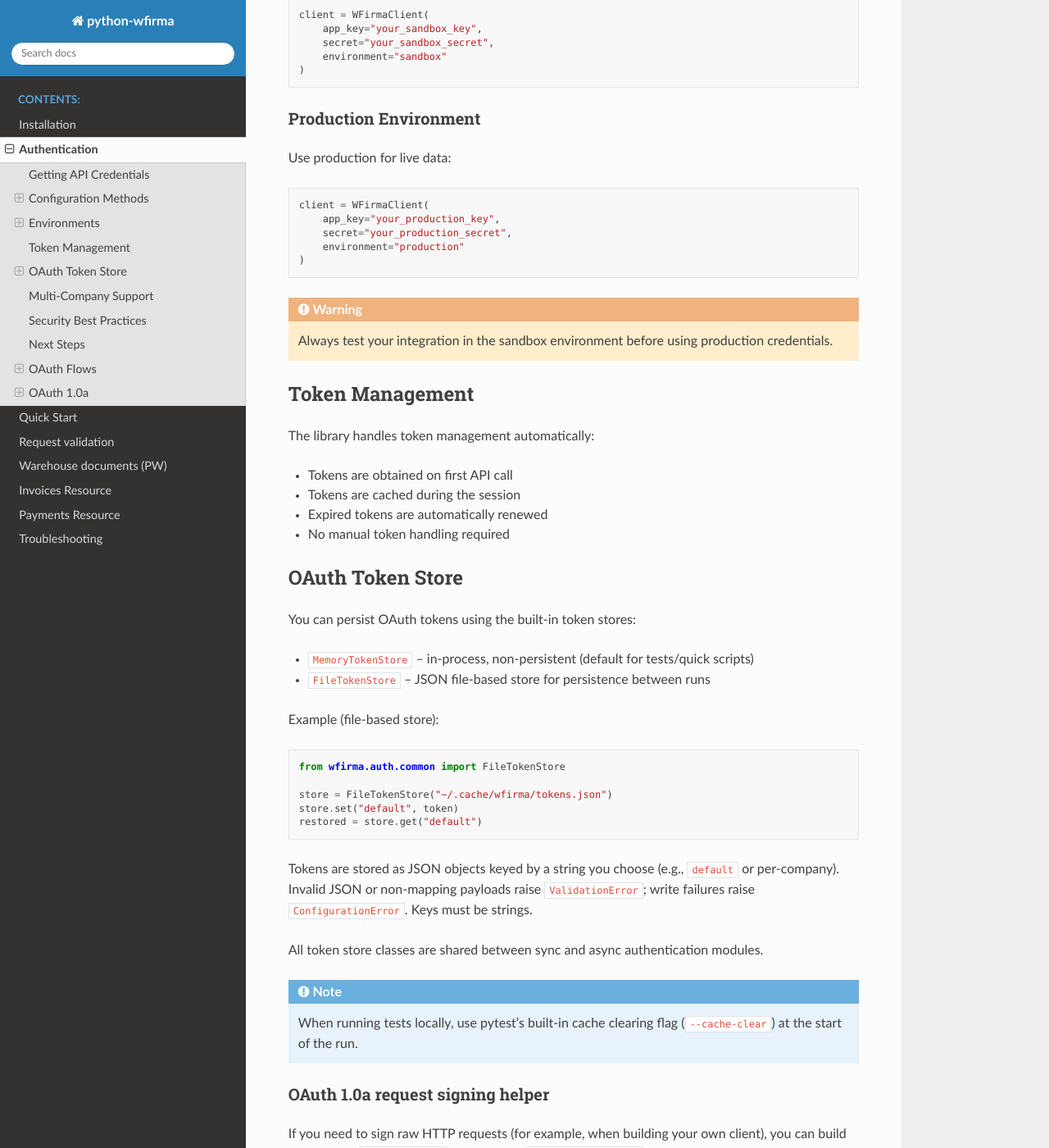
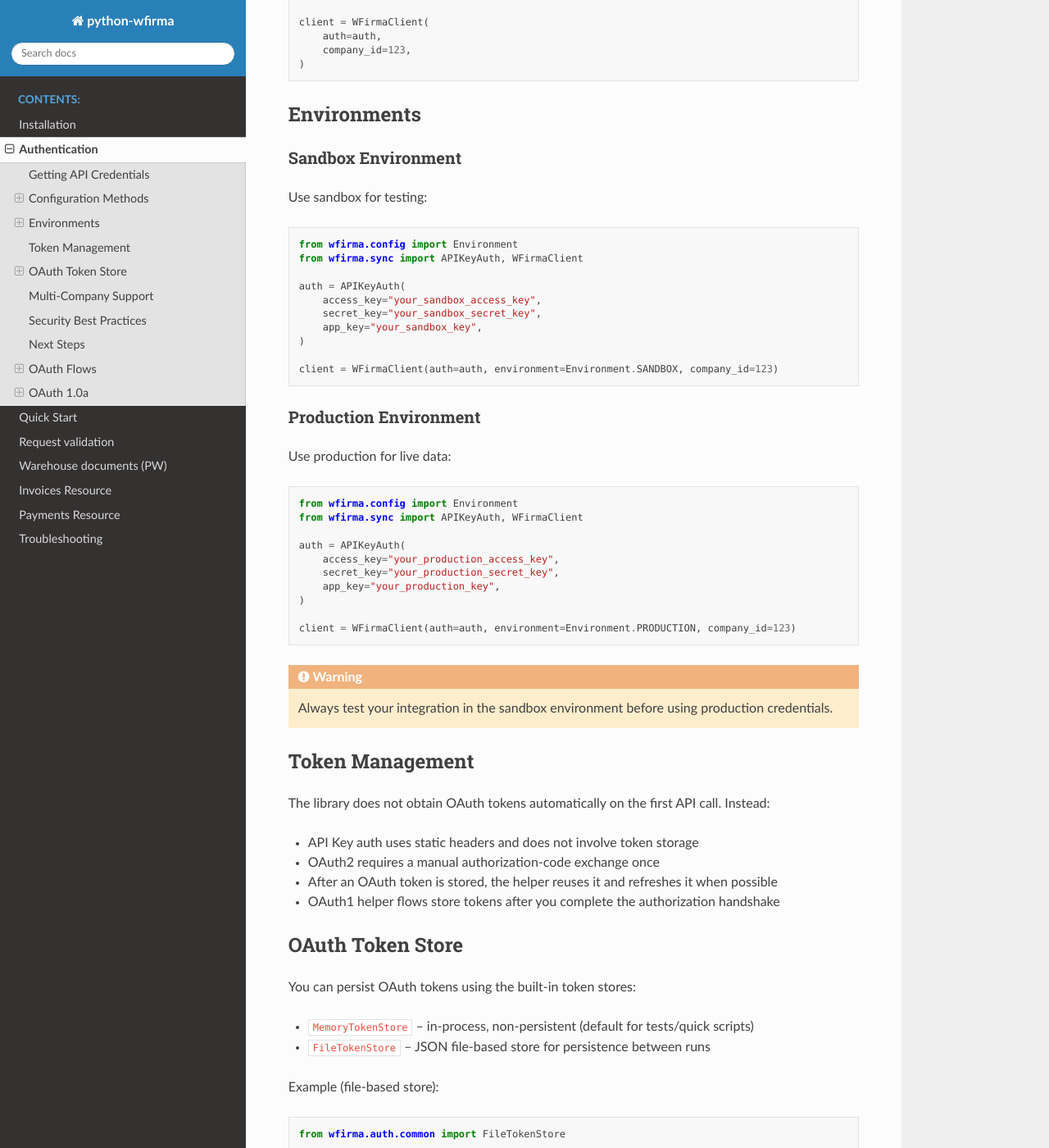
Before and after one commit to dekoza/python-wfirma, a Sphinx documentation site: the page built from docs/authentication.rst, in a window 1280 px wide and 1400 px high, scrolled down 1360 px. Shown: the whole window at 82% size. Built offline with Sphinx 7.4.7 and the Read the Docs theme 3.1.0, drawn with Linux system fonts in a browser that asks for light colours; some of the changed text lies outside the part shown.

Commit message:
docs(release): align beta docs with 1.0b1 support

```diff
--- a/docs/authentication.rst
+++ b/docs/authentication.rst
@@ -1,12 +1,16 @@
 Authentication
 ==============
 
-wFirma API uses OAuth for authentication. This guide will help you set up authentication.
+wFirma exposes API Key, OAuth 2.0, and OAuth 1.0a authentication modes. This guide explains the parts that ``python-wfirma`` supports in ``1.0b1``.
+
+.. important::
+   ``WFirmaClient`` supports API Key and OAuth 2.0 in 1.0b1.
+   OAuth 1.0a helper flows remain available, but first-class ``WFirmaClient`` support is deferred.
 
 .. note::
-   OAuth support in this library is implemented using **Authlib** under the hood.
-   The public APIs in ``wfirma.sync.auth`` and ``wfirma.async_.auth`` stay small and explicit,
-   while Authlib handles the protocol details.
+   OAuth2 support in this library is implemented using **Authlib** under the hood.
+   OAuth1 helper flows are implemented directly in ``wfirma.sync.auth`` and
+   ``wfirma.async_.auth``.
 
 Getting API Credentials
 ------------------------
@@ -22,29 +26,38 @@
 Environment Variables
 ~~~~~~~~~~~~~~~~~~~~~
 
-The recommended method for production::
+API Key auth uses these environment variables::
 
     export WFIRMA_APP_KEY=your_app_key
-    export WFIRMA_APP_SECRET=your_app_secret
+    export WFIRMA_ACCESS_KEY=your_access_key
+    export WFIRMA_SECRET_KEY=your_secret_key
     export WFIRMA_ENVIRONMENT=sandbox  # or production
+    export WFIRMA_COMPANY_ID=123
 
 Or create a ``.env`` file::
 
     WFIRMA_APP_KEY=your_app_key
-    WFIRMA_APP_SECRET=your_app_secret
+    WFIRMA_ACCESS_KEY=your_access_key
+    WFIRMA_SECRET_KEY=your_secret_key
     WFIRMA_ENVIRONMENT=sandbox
+    WFIRMA_COMPANY_ID=123
 
 Direct Configuration
 ~~~~~~~~~~~~~~~~~~~~
 
-Pass credentials directly when creating the client::
+Pass API Key credentials via ``APIKeyAuth``::
 
-    from wfirma import WFirmaClient
+    from wfirma.sync import APIKeyAuth, WFirmaClient
+
+    auth = APIKeyAuth(
+        access_key="your_access_key",
+        secret_key="your_secret_key",
+        app_key="your_app_key",
+    )
 
     client = WFirmaClient(
-        app_key="your_app_key",
-        secret="your_secret",
-        environment="sandbox"
+        auth=auth,
+        company_id=123,
     )
 
 Environments
@@ -55,22 +68,32 @@
 
 Use sandbox for testing::
 
-    client = WFirmaClient(
+    from wfirma.config import Environment
+    from wfirma.sync import APIKeyAuth, WFirmaClient
+
+    auth = APIKeyAuth(
+        access_key="your_sandbox_access_key",
+        secret_key="your_sandbox_secret_key",
         app_key="your_sandbox_key",
-        secret="your_sandbox_secret",
-        environment="sandbox"
     )
+
+    client = WFirmaClient(auth=auth, environment=Environment.SANDBOX, company_id=123)
 
 Production Environment
 ~~~~~~~~~~~~~~~~~~~~~~
 
 Use production for live data::
 
-    client = WFirmaClient(
+    from wfirma.config import Environment
+    from wfirma.sync import APIKeyAuth, WFirmaClient
+
+    auth = APIKeyAuth(
+        access_key="your_production_access_key",
+        secret_key="your_production_secret_key",
         app_key="your_production_key",
-        secret="your_production_secret",
-        environment="production"
     )
+
+    client = WFirmaClient(auth=auth, environment=Environment.PRODUCTION, company_id=123)
 
 .. warning::
    Always test your integration in the sandbox environment before using production credentials.
@@ -78,12 +101,13 @@
 Token Management
 ----------------
 
-The library handles token management automatically:
+The library does not obtain OAuth tokens automatically on the first API call.
+Instead:
 
-* Tokens are obtained on first API call
-* Tokens are cached during the session
-* Expired tokens are automatically renewed
-* No manual token handling required
+* API Key auth uses static headers and does not involve token storage
+* OAuth2 requires a manual authorization-code exchange once
+* After an OAuth token is stored, the helper reuses it and refreshes it when possible
+* OAuth1 helper flows store tokens after you complete the authorization handshake
 
 OAuth Token Store
 -----------------
@@ -140,10 +164,17 @@
 
 If you have access to multiple companies::
 
+    from wfirma.sync import APIKeyAuth, WFirmaClient
+
+    auth = APIKeyAuth(
+        access_key="your_access_key",
+        secret_key="your_secret_key",
+        app_key="your_app_key",
+    )
+
     client = WFirmaClient(
-        app_key="your_app_key",
-        secret="your_secret",
-        company_id="specific_company_id"
+        auth=auth,
+        company_id=123
     )
 
 Security Best Practices
@@ -177,7 +208,7 @@
         client_id="your_client_id",
         client_secret="your_client_secret",
         redirect_uri="https://your.app/callback",
-        environment=Environment.PRODUCTION,
+        environment=Environment.SANDBOX,
         token_store=FileTokenStore("~/.cache/wfirma/tokens.json"),
     )
 
@@ -190,7 +221,7 @@
     # Step 3: reuse token for API calls (auto-refresh when expired)
     token = auth.get_token()
 
-Async variants are available via ``wfirma.async_.auth.OAuth2Auth`` and ``wfirma.async_.auth.OAuth1Auth`` with identical APIs using ``httpx.AsyncClient`` under the hood.
+Async OAuth2 is available via ``wfirma.async_.auth.OAuth2Auth`` with the same public flow.
 
 OAuth 1.0a
 ~~~~~~~~~~
@@ -217,7 +248,7 @@
         oauth_verifier="oauth-verifier-from-callback",
     )
 
-Async variants are available via ``wfirma.async_.auth.OAuth2Auth`` and ``wfirma.async_.auth.OAuth1Auth`` with identical APIs using ``httpx.AsyncClient`` under the hood.
+Async OAuth1 helpers are available via ``wfirma.async_.auth.OAuth1Auth`` with the same public flow.
 
 OAuth 1.0a signature details
 ~~~~~~~~~~~~~~~~~~~~~~~~~~~~
--- a/docs/index.rst
+++ b/docs/index.rst
@@ -22,7 +22,7 @@
 * 🎯 **Type-Safe**: Complete type hints for better IDE support
 * ✅ **Validated**: Automatic request/response validation using Pydantic
 * 📦 **Format Agnostic**: Seamless JSON and XML handling
-* 🔐 **OAuth Ready**: Built-in OAuth authentication
+* 🔐 **Auth Choices**: API Key + OAuth2 client support, OAuth1 helper utilities
 
 Quick Example
 -------------
--- a/docs/quickstart.rst
+++ b/docs/quickstart.rst
@@ -28,7 +28,7 @@
     # The base HTTP client returns the parsed API payload (dict).
     # Below we mock the HTTP call to keep the example self-contained.
     with respx.mock:
-        respx.get("https://api2.wfirma.pl/users/get/123").mock(
+        respx.get("https://sandbox-api2.wfirma.pl/users/get/123").mock(
             return_value=httpx.Response(
                 200,
                 json={
@@ -59,7 +59,7 @@
 
     async def main() -> None:
         with respx.mock:
-            respx.get("https://api2.wfirma.pl/users/get/123").mock(
+            respx.get("https://sandbox-api2.wfirma.pl/users/get/123").mock(
                 return_value=httpx.Response(
                     200,
                     json={
```
Also changed, not shown: README.md (+24 -2 lines), docs/troubleshooting.rst (+19 -14 lines), 1 other file.
